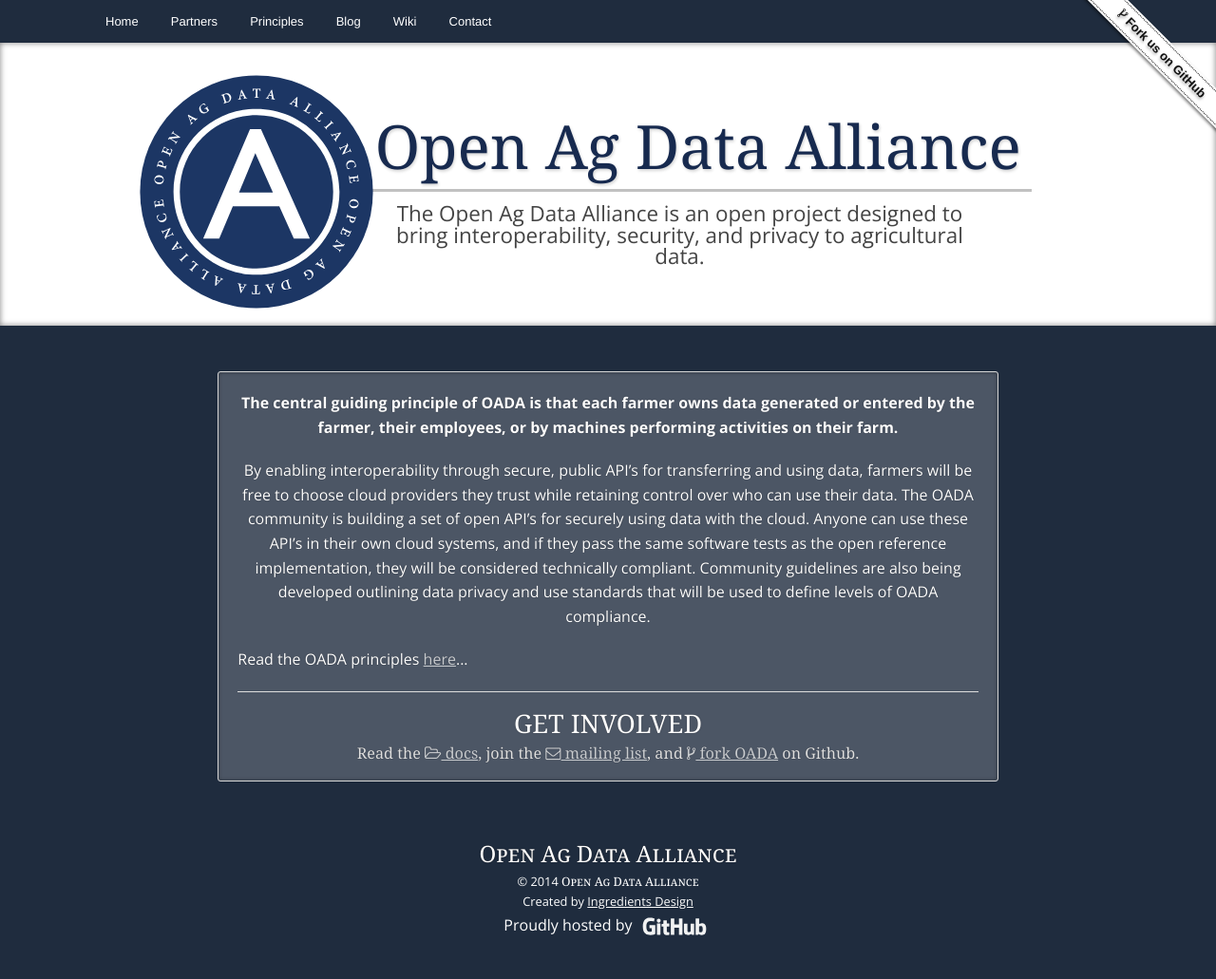
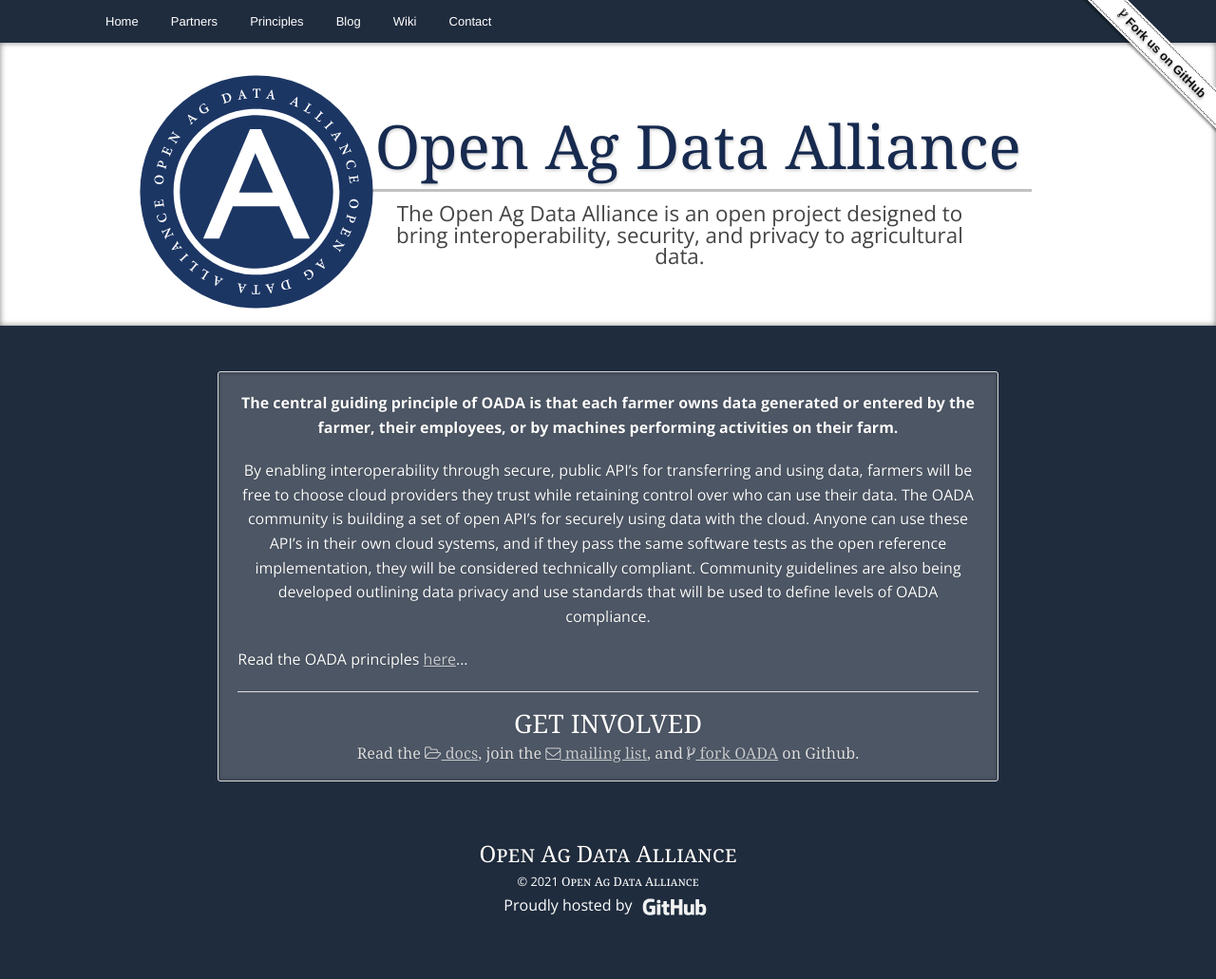
Before and after one commit to OADA/oada.github.io, a Jekyll site: the page built from index.html, in a window 1280 px wide. Shown: the whole page at 95% size. Built offline with Jekyll 4.4.1, drawn with Linux system fonts in a browser that asks for light colours; nearby versions of some CDN libraries; Markdown is read by kramdown in place of the engine named in the settings.

Commit message:
Update footer.md

```diff
--- a/_includes/footer.md
+++ b/_includes/footer.md
@@ -2,7 +2,7 @@
 	<div class="foot-wrap">
       <h1 class="foot-brand ag-title">Open Ag Data Alliance
       </h1>
-	      <p class="copy">&copy; 2014 <span class="ag-title">Open Ag Data Alliance</span> <br> Created by <a href="http://ingredientsdesign.com" target="_blank">Ingredients Design</a>
+	      <p class="copy">&copy; 2021 <span class="ag-title">Open Ag Data Alliance</span>
       </p>
       <p>Proudly hosted by <img class="git-logo" src="/img/github-logo.svg" alt="GitHub Logo"></p>
       </div>
```
